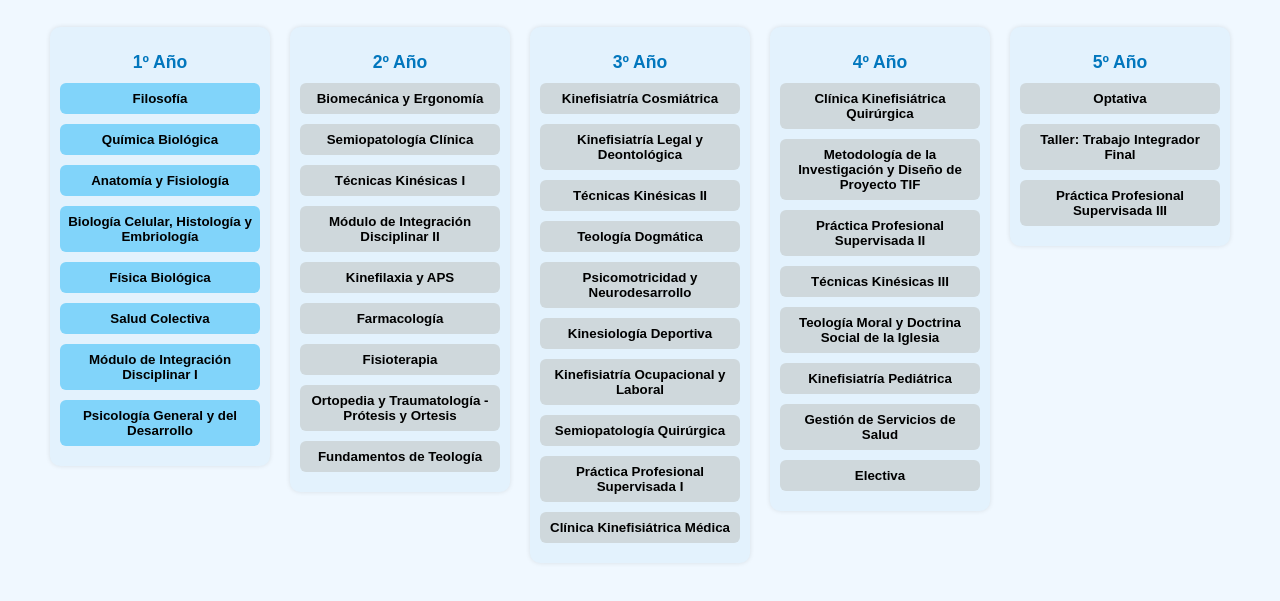
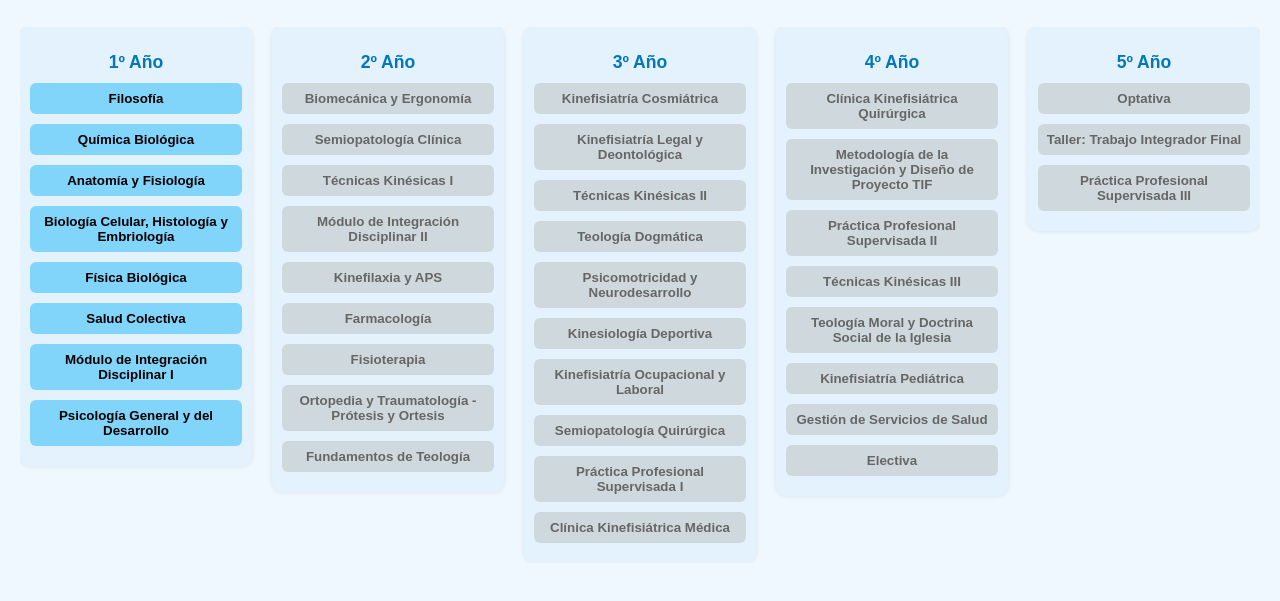
Before and after one commit to kiara-pintos/malla-kinesiolog-a, a plain HTML site: page index.html in a window 1280 px wide. Shown: the part 61-662 px from the top of the page. Drawn offline with Linux system fonts and the light colour scheme.

Commit message:
Update estilos.css

```diff
--- a/estilos.css
+++ b/estilos.css
@@ -16,8 +16,9 @@ h1 {
   display: flex;
   justify-content: center;
   gap: 20px;
-  flex-wrap: wrap;
+  flex-wrap: nowrap;
   align-items: flex-start;
+  overflow-x: auto;
 }
 
 /* Cada columna de año */
@@ -25,11 +26,11 @@ h1 {
   background-color: #e3f2fd;
   padding: 10px;
   border-radius: 10px;
-  width: 200px;
+  width: 220px;
+  min-width: 200px;
   box-shadow: 0 0 5px rgba(0,0,0,0.1);
 }
 
-/* Título del año */
 .anio h2 {
   color: #0277bd;
   font-size: 1.1em;
@@ -41,13 +42,13 @@ h1 {
   margin-bottom: 10px;
 }
 
-/* Botón de materia */
+/* Botón de materia habilitada y no aprobada */
 .materia button {
   width: 100%;
   padding: 8px;
   border: none;
   border-radius: 6px;
-  background-color: #81d4fa; /* celeste */
+  background-color: #81d4fa; /* celeste claro */
   color: #000;
   font-weight: bold;
   cursor: pointer;
@@ -59,14 +60,15 @@ h1 {
   background-color: #4fc3f7;
 }
 
-/* Materias deshabilitadas (gris) */
+/* Botón deshabilitado (requisitos no cumplidos aún) */
 .materia button:disabled {
   background-color: #cfd8dc;
+  color: #666;
   cursor: not-allowed;
 }
 
-/* Materia aprobada (verde) - este color se pone por JS */
+/* Botón aprobado (azul/celeste oscuro) */
 .materia button.aprobada {
-  background-color: #4caf50 !important;
+  background-color: #0288d1 !important; /* azul más oscuro y lindo */
   color: white;
 }
```
